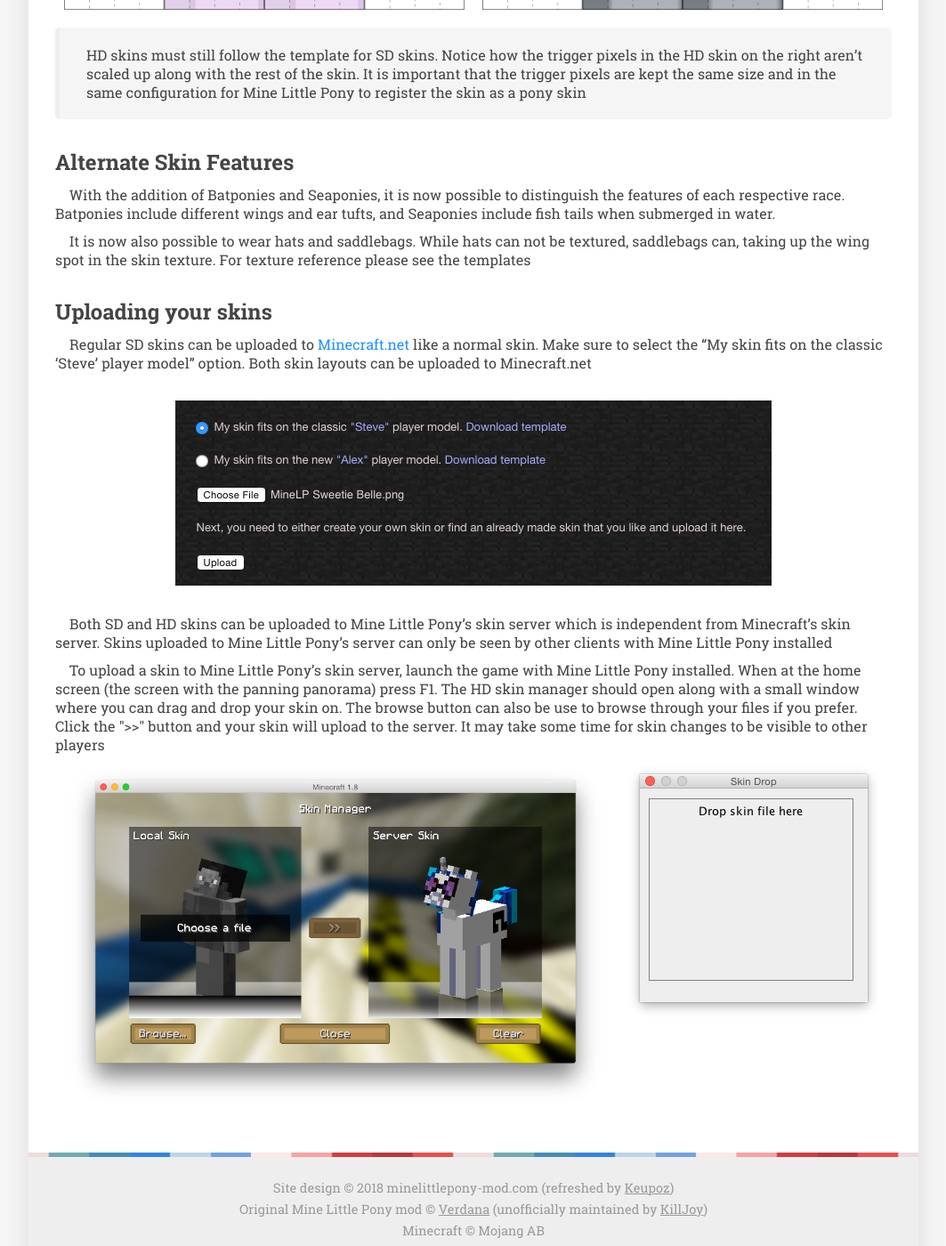
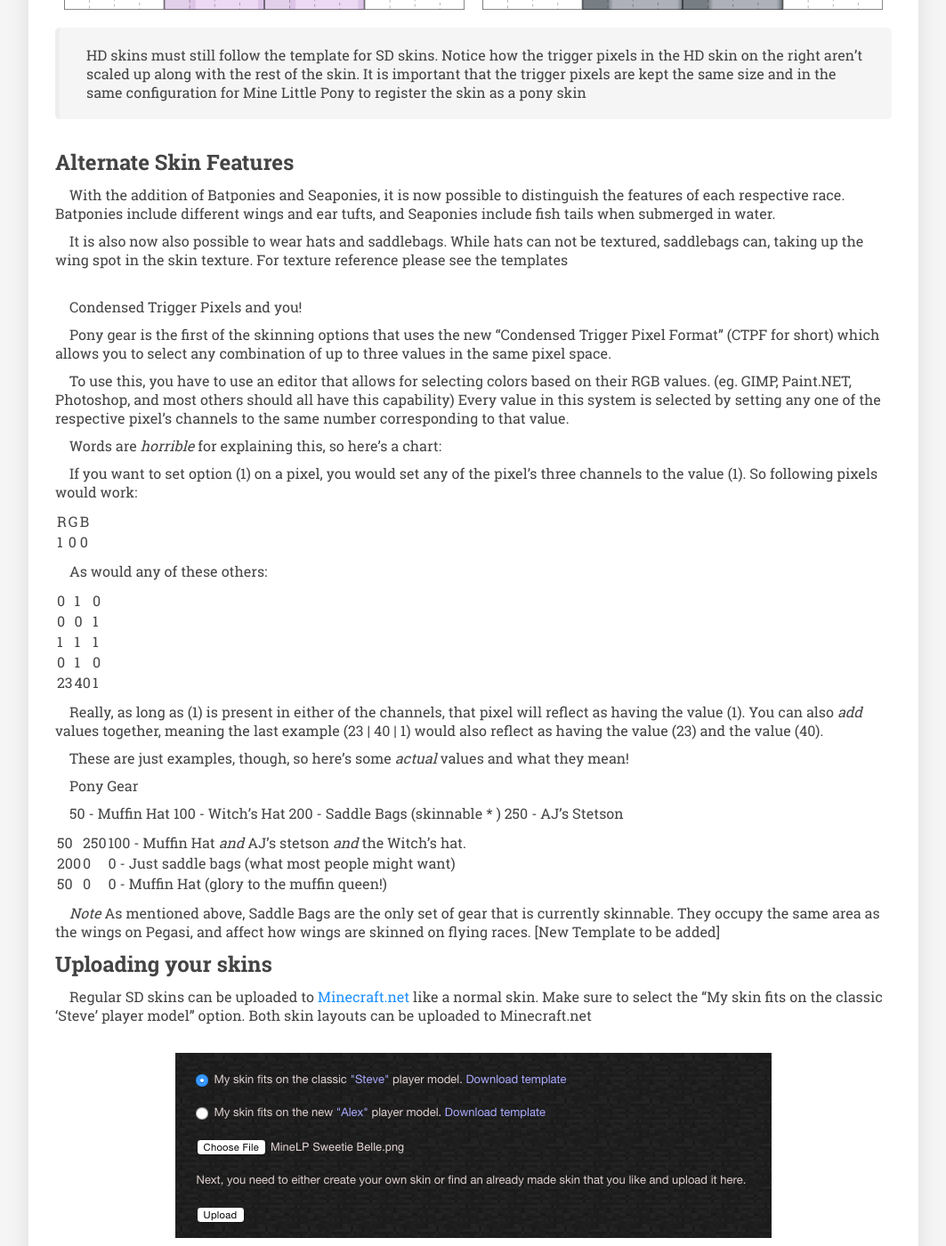
Before and after one commit to MineLittlePony/minelittlepony.github.io, a Jekyll site: the page built from pages/skinning.md, in a window 1280 px wide and 1400 px high, scrolled down 5354 px. Shown: the whole window at 89% size, without its empty margins (108-1171 px from the left). Built offline with Jekyll 4.4.1, drawn with Linux system fonts in a browser that asks for light colours; some of the changed text lies outside the part shown.

Commit message:
Update skinning.md
Initial update for revised skinning guide, Updated images still need to be done but those take longer to do so they'll be added as soon as I can finish them.

```diff
--- a/pages/skinning.md
+++ b/pages/skinning.md
@@ -7,36 +7,15 @@
 ---
 
 ## Sections
-- [Simple skin layout](#simple-skin-layout)
-- [Complex skin layout](#complex-skin-layout)
+- [Legacy skin layout](#legacy-skin-layout)
+- [Skin layout](#skin-layout)
 - [Wings](#wings)
 - [Trigger pixels](#trigger-pixels)
 - [HD skins](#hd-skins)
 - [Alternate Skin Features](#alternate-skin-features)
 - [Uploading your skins](#uploading-your-skins)
 
-## Simple skin layout
-The simple skin layout uses the pre-1.8 skin template and is a good place to start if you have little or no experience making Mine Little Pony skins. Basic components like the head, hair, arms, legs and torso are kept in the same place and non-human parts such as the horn, wings, ears and extra textures are squeezed into unused areas. Below is a scaled-up and labeled template of Mine Little Pony skin
-
-The blue pixels in the upper left corner are trigger pixels, read more about them below
-
-> **T** - top, **BT** - bottom, **F** - front, **B** - back, **R** - right, **L** - left
-
-![Simple skin template]({{ '/assets/skinning/simpletemplate.png' | relative_url }})
-
-A comparison between a standard definition (SD) Twilight Sparkle skin and the default Steve skin shows where the extra parts go:
-
-{:.images}
-![Twilight Sparkle simple skin layout]({{ '/assets/skinning/twilight_simple_template.png' | relative_url }})
-![Steve simple skin layout]({{ '/assets/skinning/steve_simple_template.png' | relative_url }})
-
-{:.button}
-[Download Twilight Sparkle simple skin]({{ '/assets/skinning/twilight_simple.png' | relative_url }}){:.download-button download="TwilightSparkle_simple.png"}
-
-> The foreleg and hind leg textures are mirrored for the other side of the body as well as the body side textures. For more detailed skins, pay close attention to how some textures are flipped and mirrored around the player model. Use the guide below to see how body textures are matched up. Red color marks flipped textures
-![Flipped textures of the body]({{ '/assets/skinning/flippedtextures.png' | relative_url }})
-
-## Complex skin layout
+## Skin layout
 As of Minecraft 1.8, skins now have an extra layer all over the body as opposed to just the head. This means that player models can now have sleeves and pants. The complex skin layout is twice the size of the older layout with a dimension of 64x64 pixels whereas the old layout is sized at 64x32 pixels. Blue color marks the extra layer of texture
 
 ![Complex skin layout]({{ '/assets/skinning/complextemplate.png' | relative_url }})
@@ -56,6 +35,27 @@
 > \\
 > [Download converter]({{ '/assets/files/SkinConverter-1.0.1.jar' | relative_url }}){:.download-button}
 {:.margin}
+
+## legacy skin layout
+The legacy skin layout uses the pre-1.8 skin template and is a good place to start if you have little or no experience making Mine Little Pony skins. Basic components like the head, hair, arms, legs and torso are kept in the same place and non-human parts such as the horn, wings, ears and extra textures are squeezed into unused areas. Below is a scaled-up and labeled template of Mine Little Pony skin
+
+The blue pixels in the upper left corner are trigger pixels, read more about them below
+
+> **T** - top, **BT** - bottom, **F** - front, **B** - back, **R** - right, **L** - left
+
+![Simple skin template]({{ '/assets/skinning/simpletemplate.png' | relative_url }})
+
+A comparison between a standard definition (SD) Twilight Sparkle skin and the default Steve skin shows where the extra parts go:
+
+{:.images}
+![Twilight Sparkle simple skin layout]({{ '/assets/skinning/twilight_simple_template.png' | relative_url }})
+![Steve simple skin layout]({{ '/assets/skinning/steve_simple_template.png' | relative_url }})
+
+{:.button}
+[Download Twilight Sparkle simple skin]({{ '/assets/skinning/twilight_simple.png' | relative_url }}){:.download-button download="TwilightSparkle_simple.png"}
+
+> The foreleg and hind leg textures are mirrored for the other side of the body as well as the body side textures. For more detailed skins, pay close attention to how some textures are flipped and mirrored around the player model. Use the guide below to see how body textures are matched up. Red color marks flipped textures
+![Flipped textures of the body]({{ '/assets/skinning/flippedtextures.png' | relative_url }})
 
 ## Wings
 The texture for the wings may seem a bit confusing. It may look like it is the texture for the entire wingspan, but this is only true when they are folded. When extended, the whole area is used for every single feather, meaning the exact same texture is used for all of the feathers. In actuality, they are skinned similarly to a 2x2 leg or arm
@@ -92,8 +92,47 @@
 ## Alternate Skin Features
 With the addition of Batponies and Seaponies, it is now possible to distinguish the features of each respective race. Batponies include different wings and ear tufts, and Seaponies include fish tails when submerged in water.
 
-It is now also possible to wear hats and saddlebags. While hats can not be textured, saddlebags can, taking up the wing spot in the skin texture. For texture reference please see the templates
+It is also now also possible to wear hats and saddlebags. While hats can not be textured, saddlebags can, taking up the wing spot in the skin texture. For texture reference please see the templates
 {:.margin}
+
+Condensed Trigger Pixels and you!
+
+Pony gear is the first of the skinning options that uses the new "Condensed Trigger Pixel Format" (CTPF for short) which allows you to select any combination of up to three values in the same pixel space.
+
+To use this, you have to use an editor that allows for selecting colors based on their RGB values. (eg. GIMP, Paint.NET, Photoshop, and most others should all have this capability) Every value in this system is selected by setting any one of the respective pixel's channels to the same number corresponding to that value.
+
+Words are *horrible* for explaining this, so here's a chart:
+
+If you want to set option (1) on a pixel, you would set any of the pixel's three channels to the value (1). So following pixels would work:
+
+R | G | B
+1 | 0 | 0
+
+As would any of these others:
+
+0 | 1 | 0
+0 | 0 | 1
+1 | 1 | 1
+0 | 1 | 0
+23| 40| 1
+
+Really, as long as (1) is present in either of the channels, that pixel will reflect as having the value (1).
+You can also _add_ values together, meaning the last example (23 | 40 | 1) would also reflect as having the value (23) and the value (40).
+
+These are just examples, though, so here's some *actual* values and what they mean!
+
+Pony Gear
+
+50  - Muffin Hat
+100 - Witch's Hat
+200 - Saddle Bags (skinnable * )
+250 - AJ's Stetson
+
+50 | 250 | 100 - Muffin Hat _and_ AJ's stetson _and_ the Witch's hat.
+200| 0   | 0   - Just saddle bags (what most people might want)
+50 | 0   | 0   - Muffin Hat (glory to the muffin queen!)
+
+*Note* As mentioned above, Saddle Bags are the only set of gear that is currently skinnable. They occupy the same area as the wings on Pegasi, and affect how wings are skinned on flying races. [New Template to be added]
 
 ## Uploading your skins
 Regular SD skins can be uploaded to [Minecraft.net](https://minecraft.net/) like a normal skin. Make sure to select the "My skin fits on the classic 'Steve' player model" option. Both skin layouts can be uploaded to Minecraft.net
```
